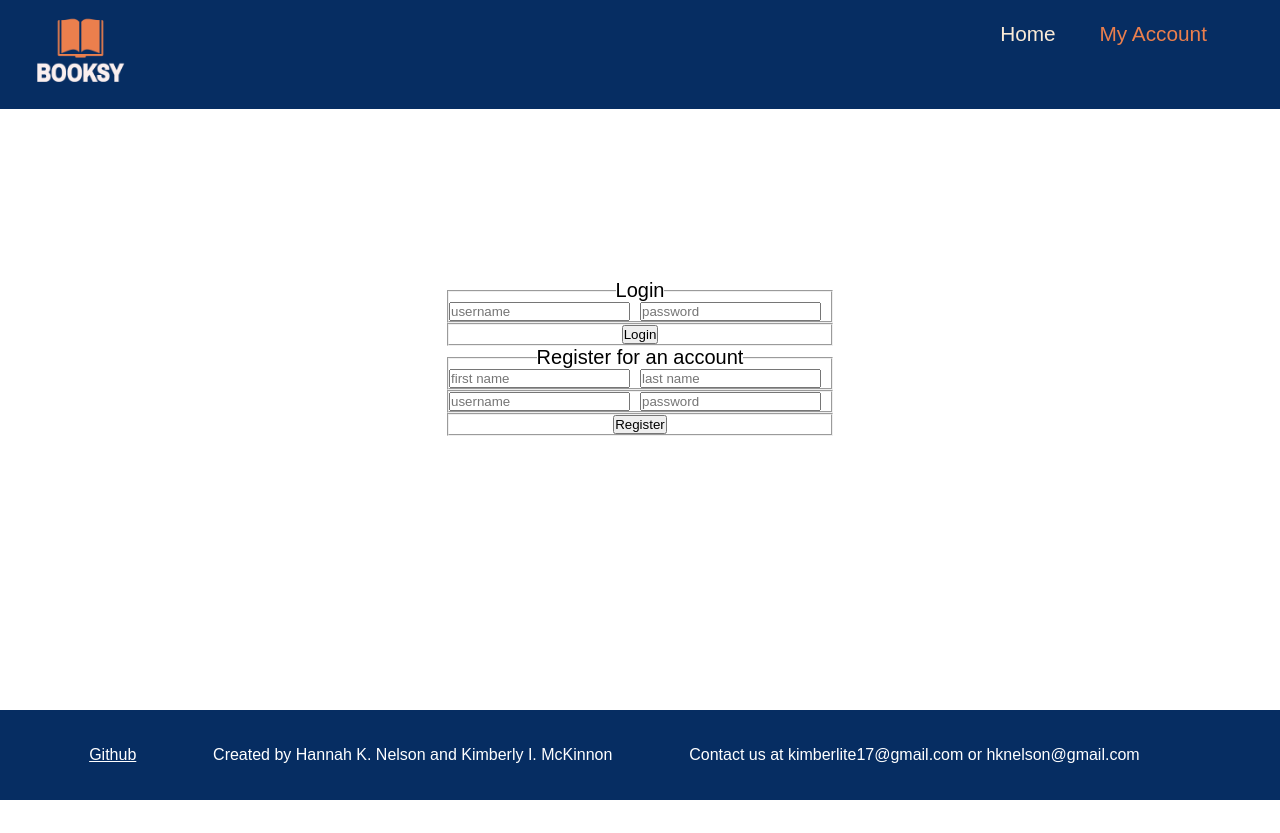
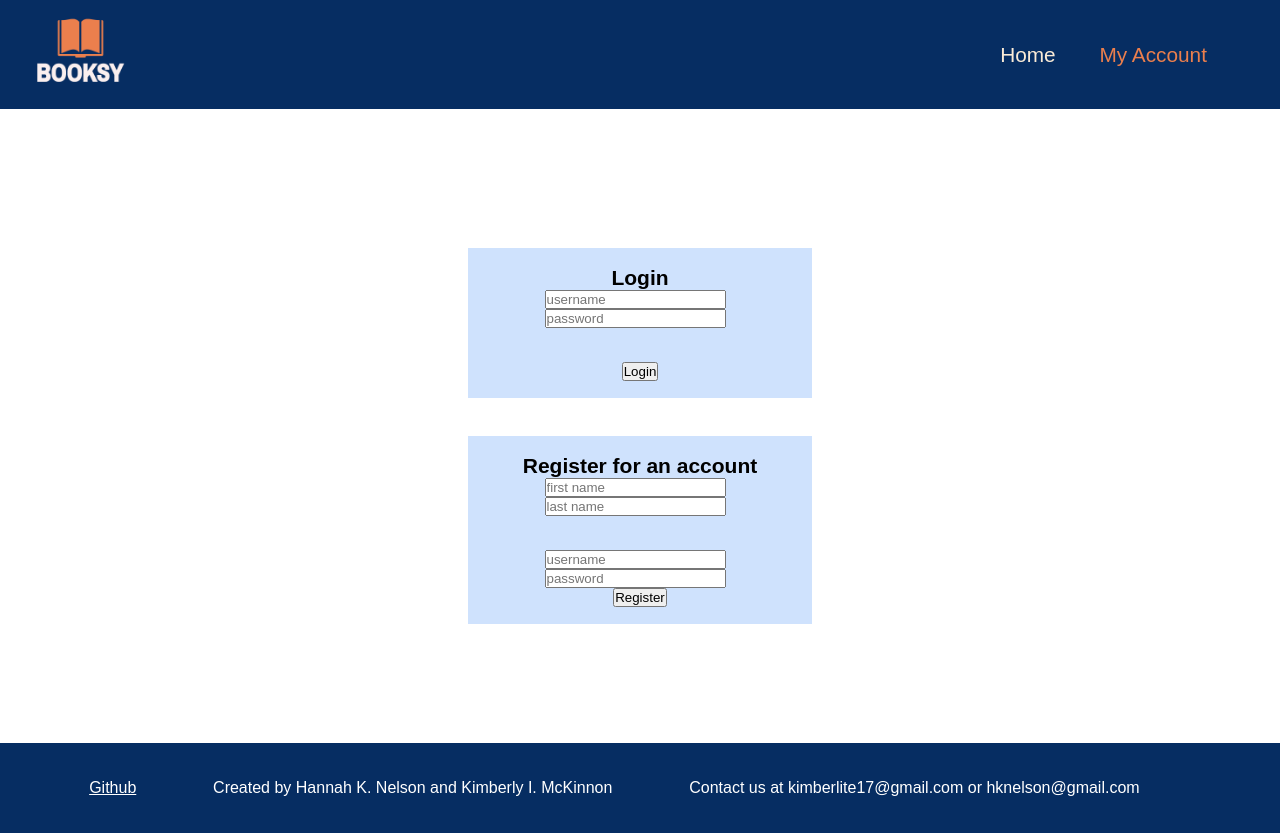
Before and after one commit to Kimagine17/booksy2, a Vue app in the folder front-end/: page /UserPage in a window 1280 px wide. Before the commit the page ends 800 px from the top, so only its background shows below. Built offline with nearby package versions, Linux system fonts and the light colour scheme; no server answers.

Commit message:
Login/Admin/App css

```diff
--- a/front-end/src/App.vue
+++ b/front-end/src/App.vue
@@ -119,6 +119,8 @@ body {
 .header-item {
   color: antiquewhite;
   text-decoration: none;
+  margin-top: auto;
+  margin-bottom: auto;
 }
 
 :link, :visited {
--- a/front-end/src/components/Admin.vue
+++ b/front-end/src/components/Admin.vue
@@ -1,6 +1,6 @@
 <template>
 <div class = "admin">
-  <h1>Admin Page</h1>
+  <h1>Admin: </h1>
     <!-- Genre -->
     <div class="set">
       <h2>Genres</h2>
@@ -257,7 +257,7 @@ export default {
 }
 .set {
   background-color:#cfe2fd;
-  border: 2px solid #062d62;
+  /* border: 2px solid #062d62; */
   padding: 15px;
   margin: 5%;
 }
--- a/front-end/src/components/Login.vue
+++ b/front-end/src/components/Login.vue
@@ -1,32 +1,36 @@
 <template>
 <div class="hero">
   <div class="heroBox">
-    <form class="pure-form space-above">
-      <fieldset>
-        <legend>Login</legend>
+    <div class = "login">
+      <form class="pure-form">
+        <div class="login-credentials">
+          <h2>Login</h2>
           <input placeholder="username" v-model="usernameLogin">
           <input type="password" placeholder="password" v-model="passwordLogin">
-      </fieldset>
-      <fieldset>
+        </div>
+        <div class="login-credentials">
           <button type="submit" class="pure-button pure-button-primary" @click.prevent="login">Login</button>
-      </fieldset>
+        </div>
       </form>
       <p v-if="errorLogin" class="error">{{errorLogin}}</p>
+    </div>
+    <div class = "register">
       <form class="pure-form">
-      <fieldset>
-        <legend>Register for an account</legend>
+        <div class="register-credentials">
+          <h2>Register for an account</h2>
           <input placeholder="first name" v-model="firstName">
           <input placeholder="last name" v-model="lastName">
-      </fieldset>
-      <fieldset>
+        </div>
+        <div class="register-credentials">
           <input placeholder="username" v-model="username">
           <input type="password" placeholder="password" v-model="password">
-      </fieldset>
-      <fieldset>
+          <div>
             <button type="submit" class="pure-button pure-button-primary" @click.prevent="register">Register</button>
-      </fieldset>
+          </div>
+        </div>
       </form>
       <p v-if="error" class="error">{{error}}</p>
+    </div>
   </div>
 </div>
 </template>
@@ -87,10 +91,6 @@ export default {
 </script>
 
 <style scoped>
-.space-above {
-  margin-top: 50px;
-}
-
 h1 {
   font-size: 28px;
   font-variant: capitalize;
@@ -104,6 +104,9 @@ h1 {
 
 .heroBox {
   text-align: center;
+  /* margin-top: auto;
+  margin-bottom: auto; */
+  /* border: 4px solid black; */
 }
 
 .hero form {
@@ -119,7 +122,7 @@ input {
 }
 
 .error {
-  margin-top: 10px;
+  margin-top: 3%;
   display: inline;
   padding: 5px 20px;
   border-radius: 30px;
@@ -127,4 +130,17 @@ input {
   background-color: #d9534f;
   color: #fff;
 }
+
+.login, .register {
+  padding: 5%;
+}
+
+.login-credentials, .register-credentials {
+    background-color:#cfe2fd;
+    padding-top: 5%;
+    padding-bottom: 5%;
+}
+
+
+
 </style>
--- a/front-end/src/components/MyReviews.vue
+++ b/front-end/src/components/MyReviews.vue
@@ -1,15 +1,18 @@
 <template>
     <div class = "main">
         <div class = "account-header">
-            <div class = "welcome-announcement">
+            <div class="header-elements">
+                <div class ="welcome-announcement">
                     <p>Welcome {{user.firstName}}!</p>
                 </div>
                 <div class = "welcome-announcement">
                     <button class="logout" @click="logout">Logout</button>
                 </div>
             </div>
+        </div>
+        <div class="review-container">
+            <h1> My Reviews: </h1>
             <div class = "my-reviews">
-            <h3> My Reviews: </h3>
                 <div class = "review-loop" v-for="review in reviews" v-bind:key="review._id">
                     <p>Review: {{review.review}}</p>
                     <p>Book: {{review.book.name}}</p>
@@ -27,6 +30,7 @@
                     </div>
                     <div class="button">
                         <button class="pure-button pure-button-primary" @click="closeEdit">Close</button>
+                    </div>
                 </div>
             </div>
         </div>
@@ -109,3 +113,57 @@ export default {
     }
 }
 </script>
+
+<style scoped>
+.main {
+    width: 100%;
+}
+
+.account-header {
+    display: flex;
+    justify-content: right;
+    text-align: right;
+    background-color:#cfe2fd;
+    padding-top: 1%;
+    padding-bottom: 1%;
+}
+
+.header-elements {
+    width: 25%;
+    margin-left: auto;
+    display: flex;
+    justify-content: center;
+}
+
+.welcome-announcement {
+    padding: 1% 2% 1% 4%;
+    color: #062d62;
+    margin-top: auto;
+    margin-bottom: auto;
+}
+
+.logout {
+    padding: 6%;
+    background-color: #062d62;
+    color: antiquewhite;
+    margin: auto;
+}
+
+.review-container {
+    width: 90%;
+    margin: 5% auto auto auto;
+}
+
+.my-reviews {
+  background-color:#cfe2fd;
+  /* border: 2px solid #062d62; */
+  padding: 15px;
+  margin: 5%;
+  display: flex;
+}
+
+.review-loop {
+    display: block;
+}
+
+</style>
```
Lines whose indentation alone changed are shown as unchanged.
